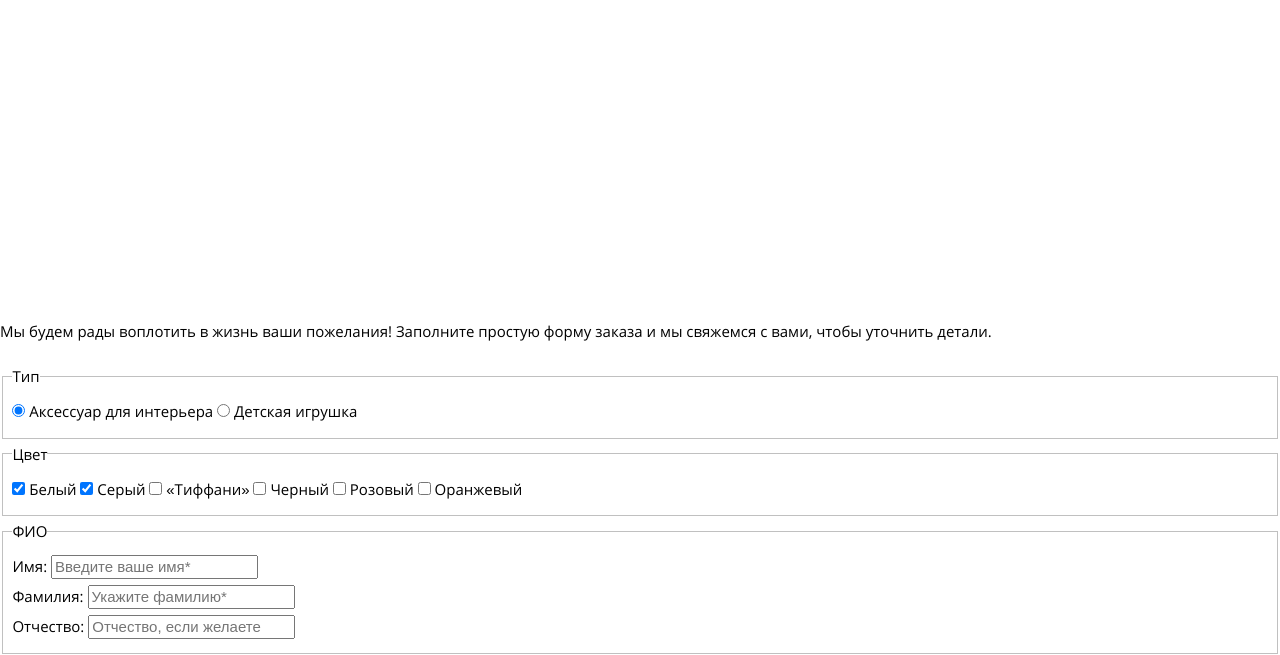
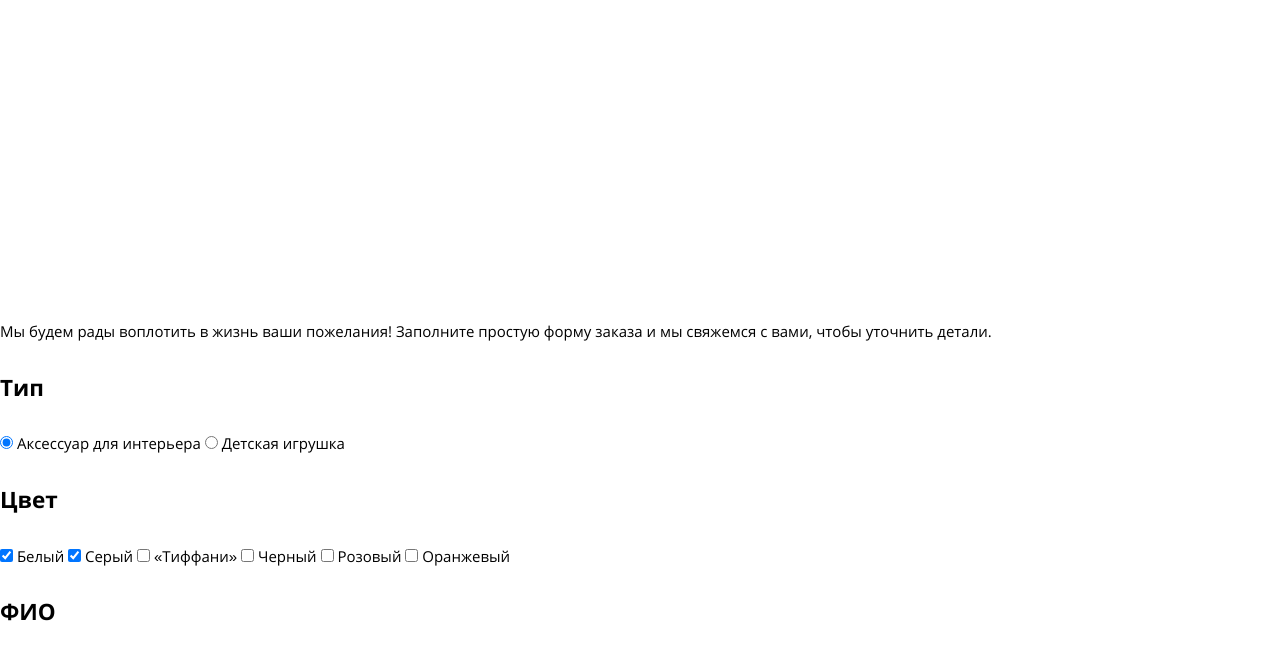
Before and after one commit to Elianta/84441-mishka, a website: page form.html in a window 1280 px wide. Shown: the part 292-947 px from the top of the page. Drawn offline with nearby package versions, Linux system fonts and the light colour scheme; files that its build step writes are made by us from their sources; files whose address does not match are found by name.

Commit message:
Changed: tags unsupported by flexbox replaced with equivalents.

```diff
--- a/form.html
+++ b/form.html
@@ -30,53 +30,59 @@
     <div class="order">
       <p>Мы будем рады воплотить в жизнь ваши пожелания! Заполните простую форму заказа и мы свяжемся с вами, чтобы уточнить детали.</p>
       <form class="order__form" method="post">
-        <fieldset class="order__group">
-          <legend class="order__group-name">Тип</legend>
+        <section class="order__group">
+          <h2 class="order__group-name">Тип</h2>
+          <div class="order__option-wrap  order__option-wrap--column">
+            <input class="order__option" type="radio" name="product-type" id="product-type-1" value="type-1" checked>
+            <label class="order__option-name  order__option-name--radio" for="product-type-1">Аксессуар для интерьера</label>
+            <input class="order__option" type="radio" name="product-type" id="product-type-2" value="type-2">
+            <label class="order__option-name  order__option-name--radio" for="product-type-2">Детская игрушка</label>
+          </div>
+        </section>
 
-          <input class="order__option" type="radio" name="product-type" id="product-type-1" value="type-1" checked>
-          <label class="order__radio-name" for="product-type-1">Аксессуар для интерьера</label>
-
-          <input class="order__option" type="radio" name="product-type" id="product-type-2" value="type-2">
-          <label class="order__radio-name" for="product-type-2">Детская игрушка</label>
-        </fieldset>
-
-        <fieldset class="order__group">
-          <legend class="order__group-name">Цвет</legend>
-
+        <section class="order__group">
+          <h2 class="order__group-name">Цвет</h2>
+          <div class="order__option-wrap">
             <input class="order__option" type="checkbox" name="white" id="white" checked>
-          <label class="order__checkbox-name" for="white">Белый</label>
+            <label class="order__option-name  order__option-name--checkbox" for="white">Белый</label>
 
             <input class="order__option" type="checkbox" name="gray" id="gray" checked>
-          <label class="order__checkbox-name" for="gray">Серый</label>
+            <label class="order__option-name  order__option-name--checkbox" for="gray">Серый</label>
 
             <input class="order__option" type="checkbox" name="tiffani" id="tiffani">
-          <label class="order__checkbox-name" for="tiffani">&laquo;Тиффани&raquo;</label>
+            <label class="order__option-name  order__option-name--checkbox" for="tiffani">&laquo;Тиффани&raquo;</label>
 
             <input class="order__option" type="checkbox" name="black" id="black">
-          <label class="order__checkbox-name" for="black">Черный</label>
+            <label class="order__option-name  order__option-name--checkbox" for="black">Черный</label>
 
             <input class="order__option" type="checkbox" name="pink" id="pink">
-          <label class="order__checkbox-name" for="pink">Розовый</label>
+            <label class="order__option-name  order__option-name--checkbox" for="pink">Розовый</label>
 
             <input class="order__option" type="checkbox" name="orange" id="orange">
-          <label class="order__checkbox-name" for="orange">Оранжевый</label>
-        </fieldset>
+            <label class="order__option-name  order__option-name--checkbox" for="orange">Оранжевый</label>
+          </div>
+        </section>
 
-        <fieldset class="order__group">
-          <legend class="order__group-name">ФИО</legend>
+        <section class="order__group">
+          <h2 class="order__group-name">ФИО</h2>
+          <div class="order__option-wrap  order__option-wrap--column">
             <div class="order__group-item">
               <label class="order__field-name" for="first-name">Имя:</label>
-            <input class="order__field" type="text" name="first-name" id="first-name" placeholder="Введите ваше имя&ast;" required>
+              <input class="order__field" type="text" name="first-name" id="first-name"
+                     placeholder="Введите ваше имя&ast;" required>
             </div>
             <div class="order__group-item">
               <label class="order__field-name" for="last-name">Фамилия:</label>
-            <input class="order__field" type="text" name="last-name" id="last-name" placeholder="Укажите фамилию&ast;" required>
+              <input class="order__field" type="text" name="last-name" id="last-name" placeholder="Укажите фамилию&ast;"
+                     required>
             </div>
             <div class="order__group-item">
               <label class="order__field-name" for="middle-name">Отчество:</label>
-            <input class="order__field" type="text" name="middle-name" id="middle-name" placeholder="Отчество, если желаете">
+              <input class="order__field" type="text" name="middle-name" id="middle-name"
+                     placeholder="Отчество, если желаете">
             </div>
-        </fieldset>
+          </div>
+        </section>
 
         <div class="order__group">
           <label for="tel" class="order__group-name">Тел</label>
@@ -94,8 +100,10 @@
           </textarea>
         </div>
 
+        <div class="order__option-wrap">
           <p class="order__note">*Поля обязательны для заполнения</p>
           <button class="btn  order__btn" type="submit">Отправить заказ</button>
+        </div>
       </form>
     </div>
 
```
Lines whose indentation alone changed are shown as unchanged.
